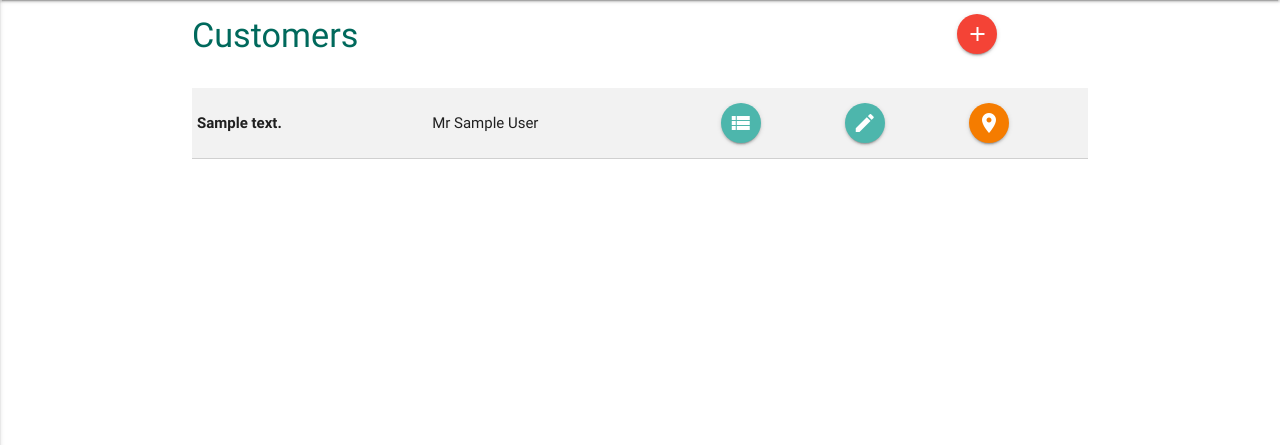
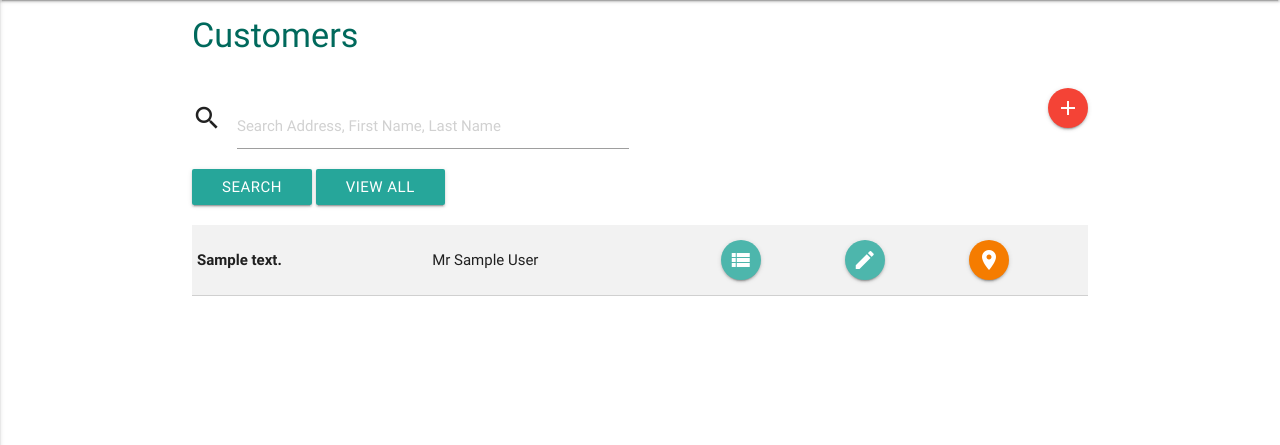
Before and after one commit to Code-Institute-Submissions/MWC_APP, a Django app: page /customers/ in a window 1280 px wide. Shown: the part 64-509 px from the top of the page. Run offline with Django 3.2, Linux system fonts and the light colour scheme; a user stored in the database is signed in; tables that the repository leaves empty hold one stand-in row (values such as "Sample post"); parts of the project's set-up code (start-up, migrations or seed data) failed here and were passed over; some libraries are stand-ins or nearby versions.

Commit message:
added search box to customers

```diff
--- a/customers/templates/customer_list.html
+++ b/customers/templates/customer_list.html
@@ -1,14 +1,36 @@
 {% extends "base.html" %}
 {% block content %}
 <div class="container">
-<div class="row valign-wrapper">
-        <div class="col s10">
-            <h4 class="teal-text text-darken-3">Customers</h4>
+        <div class="row">
+                <div class="grid-example col s12"> <h4 class="teal-text text-darken-3">Customers</h4></div>
         </div>
-        <div class="col s2">
-            <a href="/customers/new/" class="btn-floating btn-small waves-effect waves-light red"><i class="material-icons">add</i></a>
+        <div class="row">
+            <div class="grid-example col s10 m6">
+                <form method="POST" class="post-form">{% csrf_token %}
+                    <div class="input-field" name="customer">
+                        <i class="material-icons prefix">search</i>
+                        <input placeholder="Search Address, First Name, Last Name" id="input_search" name="input_search" type="search">
+                    </div>
+                    <button
+                        class="btn waves-effect waves-light"
+                        type="submit"
+                        name="action"
+                        value="filter">Search
+                    </button>
+                    <button
+                        id="view_all_btn"
+                        class="btn waves-effect waves-light"
+                        type="submit"
+                        name="action"
+                        value="view_all">View All
+                </button>
+                </form>
+
+            </div>
+            <div class="col s2 m6 right-align">
+                    <a href="/customers/new/" class="btn-floating btn-small waves-effect waves-light red"><i class="material-icons">add</i></a>
+            </div>
         </div>
-    </div>
 <table class="bordered striped">
     <tbody>
         {% for customer in object_list %}
--- a/customers/views.py
+++ b/customers/views.py
@@ -7,9 +7,12 @@ from django.contrib.auth.mixins import LoginRequiredMixin
 from django.http import JsonResponse
 from customers.models import Customer
 from braces.views import GroupRequiredMixin
+from django.db.models import Q
 
 
 class CustomersList(GroupRequiredMixin, LoginRequiredMixin, ListView):
+    """ lists customers, with a filter """
+
     model = Customer
     fields = [
         'title', 'first_name', 'last_name', 'email', 'mobile', 'address_line_1', 'address_line_2',
@@ -19,10 +22,18 @@ class CustomersList(GroupRequiredMixin, LoginRequiredMixin, ListView):
     template_name = 'customer_list.html'
     paginate_by = 10
 
-    def get_queryset(self):
+    def post(self, request, *args, **kwargs):
+        print 'start'
         franchise = self.request.user.franchise
-        queryset = Customer.objects.filter(franchise=franchise)
-        return queryset
+        print request.POST['action']
+        if request.POST['action']=='filter':
+            txt = request.POST['input_search']
+            if txt:
+                self.queryset = Customer.objects.filter(Q(address_line_1__icontains = txt) | Q(first_name__icontains = txt) | Q(first_name__icontains = txt), franchise=franchise)
+        else:
+            self.queryset = Customer.objects.filter(franchise=franchise)
+        return super(CustomersList, self).get(request, *args, **kwargs)
+
 
     group_required = [
         u"office_staff",
@@ -32,6 +43,8 @@ class CustomersList(GroupRequiredMixin, LoginRequiredMixin, ListView):
 
 
 class CustomerCreate(GroupRequiredMixin, LoginRequiredMixin, CreateView):
+    """ view to create a new customer """
+
     model = Customer
     fields = [
         'title', 'first_name', 'last_name', 'email', 'mobile', 'address_line_1', 'address_line_2',
@@ -63,6 +76,8 @@ class CustomerCreate(GroupRequiredMixin, LoginRequiredMixin, CreateView):
 
 
 class CustomerUpdate(GroupRequiredMixin, LoginRequiredMixin, UpdateView):
+    """ view to update existing customers """
+
     model = Customer
     fields = [
         'title', 'first_name', 'last_name', 'email', 'mobile', 'address_line_1', 'address_line_2',
@@ -86,6 +101,8 @@ class CustomerUpdate(GroupRequiredMixin, LoginRequiredMixin, UpdateView):
 
 
 class CustomerDelete(GroupRequiredMixin, LoginRequiredMixin, DeleteView):
+    """ view to delete existing customers """
+
     model = Customer
     success_url = "/customers/"
 
@@ -97,6 +114,8 @@ class CustomerDelete(GroupRequiredMixin, LoginRequiredMixin, DeleteView):
 
 
 class CustomerJobList(GroupRequiredMixin, LoginRequiredMixin, DetailView):
+    """ view to list jobs for each customer """
+
     model = Customer
     template_name = 'customer_job_list.html'
     paginate_by = 10
@@ -114,6 +133,10 @@ class CustomerJobList(GroupRequiredMixin, LoginRequiredMixin, DetailView):
 
 
 class CustomerMap(GroupRequiredMixin, LoginRequiredMixin, DetailView):
+    """ view to display a map of a customer address
+        Relies on lat long from the Google autocomplete widget.
+    """
+
     model = Customer
     template_name = 'customer_map.html'
     group_required = [
--- a/worksheets/templates/worksheet.html
+++ b/worksheets/templates/worksheet.html
@@ -8,7 +8,7 @@
     <ul class="collapsible" data-collapsible="accordion">
         {% for date in jobs_by_date %}
         <li>
-            <div id='header_{{ date.grouper|date:"c" }}' class="collapsible-header active teal darken-2 white-text">
+            <div id='header_{{ date.grouper|date:"c" }}' class="collapsible-header teal darken-2 white-text">
                 {{ date.grouper }}
                 <span class="new badge green" data-badge-caption="" id="badge_{{ date.grouper|date:"c" }}">
                 <span id="num_jobs_{{ date.grouper|date:"c" }}">{{date.list|length }}</span>
```
Also changed, not shown: templates/login.html (+31 -14 lines), worksheets/templates/invoice.html (+2 -5 lines), worksheets/views.py (+37 -12 lines), customers/models.py (line endings or trailing spaces).
